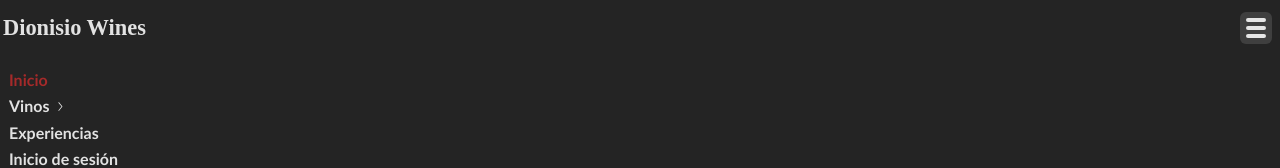
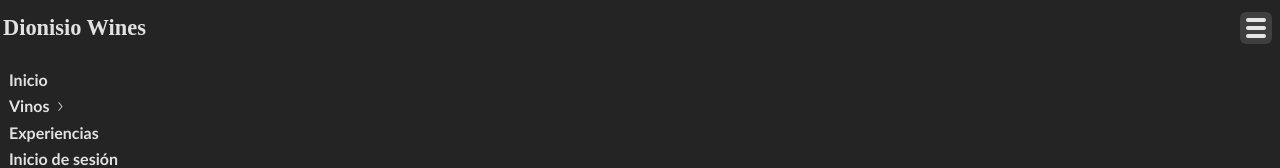
Before and after one commit to victorwake/ecommerce-wine, a React (Vite) app in the folder client/: page / in a window 1280 px wide. Both pictures are taken after a click on the icon 1256 px from the left and 28 px from the top of the page. Shown: the top 168 px of the page. Built offline with nearby package versions, Linux system fonts and the light colour scheme; no server answers.

Commit message:
nav color

```diff
--- a/client/src/components/navBar/NavBar.jsx
+++ b/client/src/components/navBar/NavBar.jsx
@@ -23,6 +23,14 @@ export default function NavBar() {
   const [rosados, setRosados] = useState(true);
   const [espumantes, setEspumantes] = useState(true);
   const allWines = useSelector((state) => state.wines);
+  const wineType = useSelector((state) => state.wineType);
+
+  let primerTipoDeVino = null;
+if (wineType.length > 0) {
+  primerTipoDeVino = wineType[0].color_type;
+}
+
+
 
   const toggleTheme = () => {
     const body = document.body;
@@ -100,10 +108,10 @@ export default function NavBar() {
 
       <div className={style.list_container}>
         <ul className={style.navbar_ul} id="my_navbar_collapse">
-          <li className={ allWines ? style.activo : style.desactivo}>
+          <li className={ allWines.length > 0 ? style.btn_li_activo : style.btn_li}>
             <button>{t("nav.0")}</button>
           </li>
-          <li className={style.nav_li}>
+          <li className={ isOpenList ? style.btn_li_activo : style.btn_li}>
             <button className={style.btn_lista} onClick={showMenuList}>
               {t("nav.1")}
               <Flecha
@@ -115,23 +123,23 @@ export default function NavBar() {
                 isOpenList ? style.dropdown_content : style.dropdown_close
               }
             >
-              <li className={style.nav_li}>
+              <li className={primerTipoDeVino === "Tinto" ? style.btn_li_activo : style.btn_li}>
                 <button onClick={winrType} value="tinto">
                   {t("nav.2")}
                 </button>
               </li>
 
-              <li className={style.nav_li}>
+              <li  className={primerTipoDeVino === "Blanco" ? style.btn_li_activo : style.btn_li}>
                 <button onClick={winrType} value="blanco">
                   {t("nav.3")}
                 </button>
               </li>
-              <li className={style.nav_li}>
+              <li  className={primerTipoDeVino === "Rosado" ? style.btn_li_activo : style.btn_li}>
                 <button onClick={winrType} value="rosado">
                 {t("nav.4")}</button>
               </li>
 
-              <li className={style.nav_li}>
+              <li  className={primerTipoDeVino === "Espumante" ? style.btn_li_activo : style.btn_li}>
                 <button onClick={winrType} value="espumante">
                 {t("nav.5")}</button>
               </li>
--- a/client/src/components/navBar/navbar.module.css
+++ b/client/src/components/navBar/navbar.module.css
@@ -101,12 +101,12 @@
 
 }
 
-.activo button{
-    color:brown;
+.btn_li_activo button{
+    color:rgb(121, 37, 37);
 }
 
-.desactivo button{
-    color: blue;
+.btn_li button{
+    color: var(--text-color);
 }
 
 .container_search{
```
